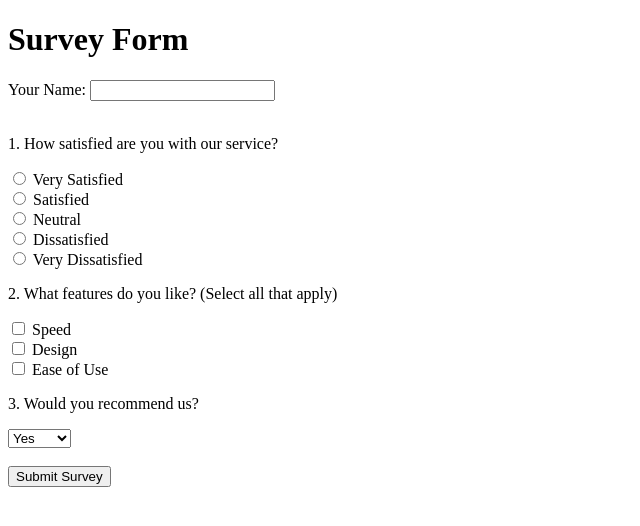
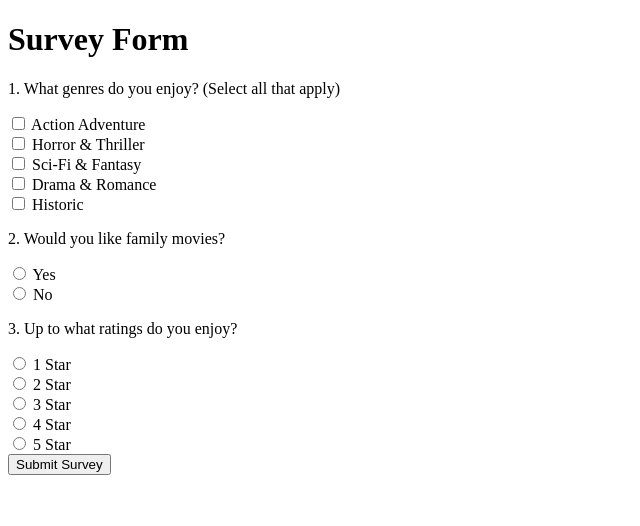
Before and after one commit to Hawlll/movie_recommender_system, a Flask app: page /survey in a window 1280 px wide. Shown: the top 526 px of the page, without its empty margins (0-640 px from the left). Run offline with Flask 3, Linux system fonts and the light colour scheme.

Commit message:
Got the data to print out, now we just need it to push the data into a text file, and return the user to the main page

```diff
--- a/src/web/app.py
+++ b/src/web/app.py
@@ -1,5 +1,4 @@
-from flask import Flask, render_template, request
-
+from flask import Flask, render_template, request, redirect, url_for
 
 app = Flask(__name__)
 
@@ -10,17 +9,39 @@ def index():
 
 @app.route('/survey', methods=['GET', 'POST'])
 def survey():
-    if request.method == 'POST':
-        # Get responses from the form
-        name = request.form.get("name")
-        q1 = request.form.get("question1")
-        q2 = request.form.get("question2")
-        q3 = request.form.get("question3")
+    if request.method == "POST":
+        # Initialize data_list with all zeros
+        data_list = [0, 0, 0, 0, 0, 0, 0]
 
-        # Store or process the data (for now, just displaying)
-        return render_template('results.html', name=name, q1=q1, q2=q2, q3=q3)
+        # Get selected genres
+        selected_genres = request.form.getlist("GenresQuestion[]")
+        family_genre = request.form.get("FamilyGenre")
+        rating = request.form.get("RatingQuestion")
 
-    return render_template('survey.html')
+        # Mapping genres to their respective indexes in data_list
+        genre_map = {
+            "Action Adventure": 0,
+            "Horror & Thriller": 1,
+            "Sci-Fi & Fantasy": 2,
+            "Drama & Romance": 3,
+            "Historic": 4,
+        }
+
+        # Update data_list based on selected genres
+        for genre in selected_genres:
+            if genre in genre_map:
+                data_list[genre_map[genre]] = 1 # marks which options were picked
+        if family_genre == "Yes":
+            data_list[5] = 1
+        data_list[6] = int(rating)
+
+        print(data_list)
+
+        # Pass the result to next page lol
+        return render_template("survey.html", data=data_list)
+
+    # For GET request, just display the survey page with an empty form
+    return render_template("survey.html")
 
 if __name__ == '__main__':
     app.run(debug=True)
--- a/src/web/templates/survey.html
+++ b/src/web/templates/survey.html
@@ -8,34 +8,43 @@
 <body>
     <h1>Survey Form</h1>
     <form method="POST">
-        <label for="name">Your Name:</label>
-        <input type="text" name="name" required>
-        <br><br>
 
-        <!-- Question 1 (Radio Buttons) -->
-        <p>1. How satisfied are you with our service?</p>
-        <input type="radio" name="question1" value="Very Satisfied"> Very Satisfied<br>
-        <input type="radio" name="question1" value="Satisfied"> Satisfied<br>
-        <input type="radio" name="question1" value="Neutral"> Neutral<br>
-        <input type="radio" name="question1" value="Dissatisfied"> Dissatisfied<br>
-        <input type="radio" name="question1" value="Very Dissatisfied"> Very Dissatisfied<br>
 
-        <!-- Question 2 (Checkboxes) -->
-        <p>2. What features do you like? (Select all that apply)</p>
-        <input type="checkbox" name="question2" value="Speed"> Speed<br>
-        <input type="checkbox" name="question2" value="Design"> Design<br>
-        <input type="checkbox" name="question2" value="Ease of Use"> Ease of Use<br>
+        <p>1. What genres do you enjoy? (Select all that apply)</p>
+        <input type="checkbox" name="GenresQuestion[]" value="Action Adventure"> Action Adventure<br>
+        <input type="checkbox" name="GenresQuestion[]" value="Horror & Thriller"> Horror & Thriller<br>
+        <input type="checkbox" name="GenresQuestion[]" value="Sci-Fi & Fantasy"> Sci-Fi & Fantasy<br>
+        <input type="checkbox" name="GenresQuestion[]" value="Drama & Romance"> Drama & Romance<br>
+        <input type="checkbox" name="GenresQuestion[]" value="Historic"> Historic<br>
 
-        <!-- Question 3 (Dropdown) -->
-        <p>3. Would you recommend us?</p>
-        <select name="question3">
-            <option value="Yes">Yes</option>
-            <option value="No">No</option>
-            <option value="Maybe">Maybe</option>
-        </select>
-        <br><br>
+        <p>2. Would you like family movies?</p>
+        <input type="radio" name="FamilyGenre" value="Yes"> Yes<br>
+        <input type="radio" name="FamilyGenre" value="No"> No<br>
+
+        <p>3. Up to what ratings do you enjoy?</p>
+        <input type="radio" name="RatingQuestion" value=1> 1 Star<br>
+        <input type="radio" name="RatingQuestion" value=2> 2 Star<br>
+        <input type="radio" name="RatingQuestion" value=3> 3 Star<br>
+        <input type="radio" name="RatingQuestion" value=4> 4 Star<br>
+        <input type="radio" name="RatingQuestion" value=5> 5 Star<br>
 
         <button type="submit">Submit Survey</button>
     </form>
+
+    {% if genre_list or rating_list or family_answer %}
+        <h3>Survey Results:</h3>
+        <ul>
+            {% if genre_list %}
+                <li><strong>Genres Selected:</strong> {{ genre_list | join(", ") }}</li>
+            {% endif %}
+            {% if family_answer %}
+                <li><strong>Family Movies Preference:</strong> {{ family_answer }}</li>
+            {% endif %}
+            {% if rating_list %}
+                <li><strong>Ratings Preferred:</strong> {{ rating_list }}</li>
+            {% endif %}
+        </ul>
+    {% endif %}
+
 </body>
 </html>
```
